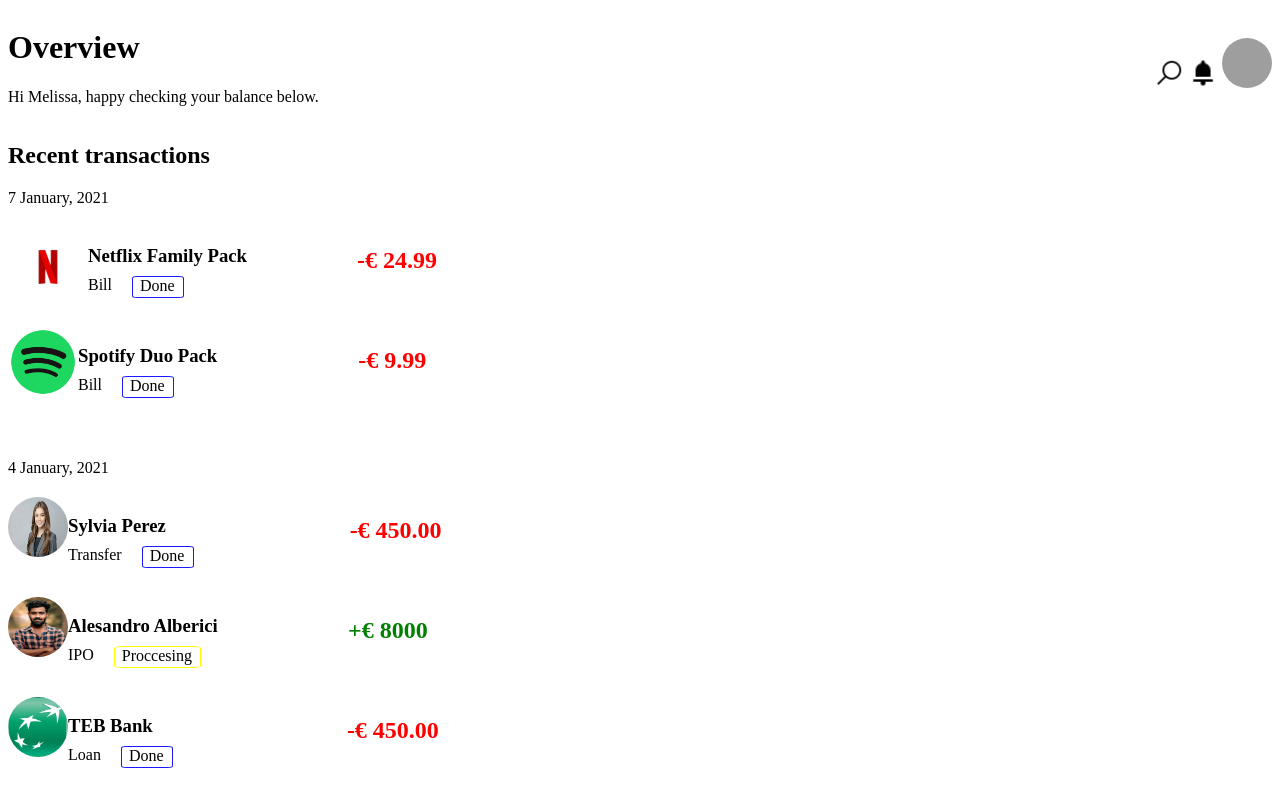
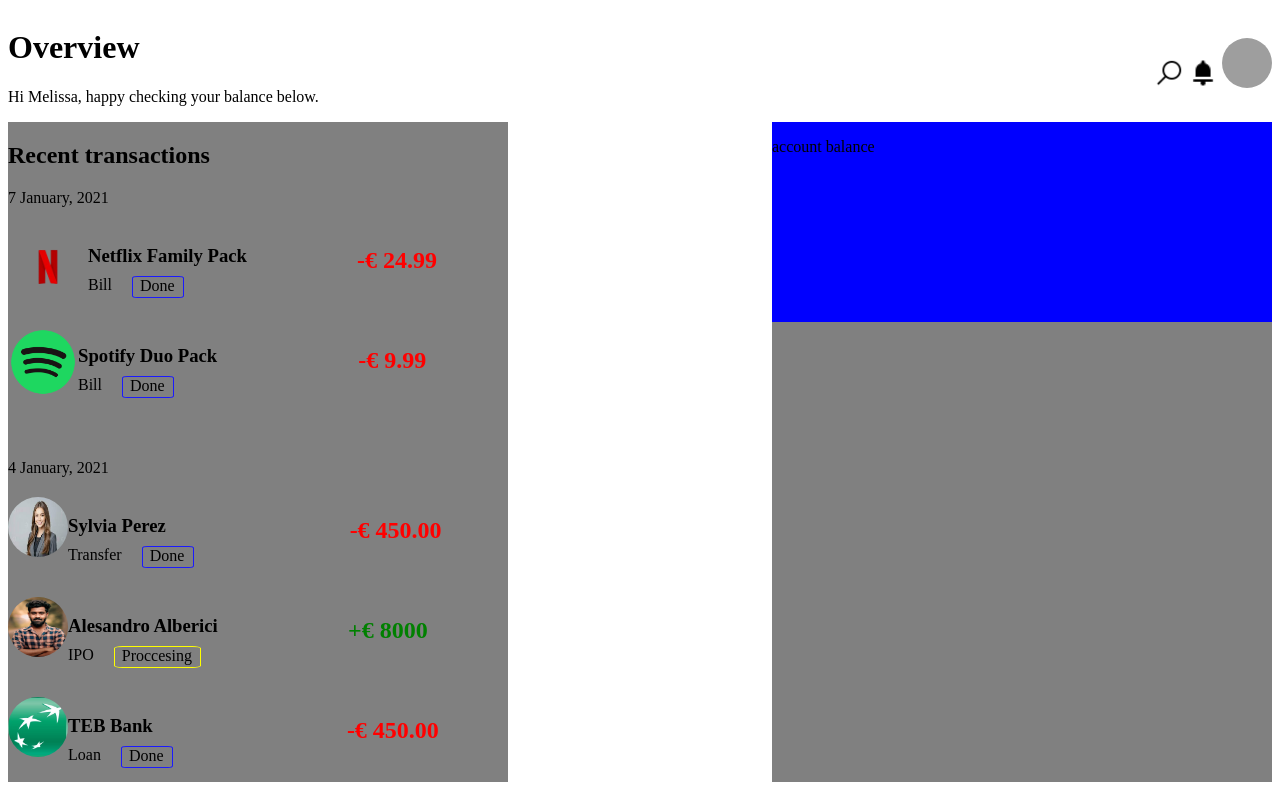
Before and after one commit to b1ndii/Project-flexbank, a plain HTML site: page index.html in a window 1280 px wide. Drawn offline with Linux system fonts and the light colour scheme; grey boxes are pictures that could not be loaded.

Commit message:
Add files via upload
ka met edhe pjesa e djadht pa e bo

```diff
--- a/index.html
+++ b/index.html
@@ -23,8 +23,11 @@
         </div>
     </div>
 
+<!--Pjesa kryesore-->
+ <div class="kryesori">
+
    <!--Ana e majt e pjeses kryesore-->
-    <div>
+    <div class="majt-kryesori">
         <h2>Recent transactions</h2>
         <p>7 January, 2021</p>
 
@@ -162,9 +165,26 @@
     </div>
 
     <!--Ana e djatht e pjeses kryesore-->
-    <div>
+    <div class="djatht-kryesori">
+        <div class="katrori-kaltert">
+            <!--Ana e majt e katrorit tkaltert-->
+            <div class="majt-katrorit-kaltert">
+                <p>account balance</p>
+            </div>
 
+            <!--Pjesa e mesit e katrorit tkaltert-->
+            <div class="mesi-katorit-kaltert">
+
+            </div>
+
+            <!--Ana e djatht e katrorit tkaltert-->
+            <div class="djatht-katrorit-kaltert">
+
+            </div>
+
+        </div>
     </div>
+</div>
 
 </body>
 </html>
--- a/style.css
+++ b/style.css
@@ -2,6 +2,18 @@
     display: flex;
     justify-content: space-between;
     align-items: center;
+}
+
+.kryesori {
+    display: flex;
+    justify-content: space-between;
+
+}
+
+.majt-kryesori {
+    background-color: gray;
+    height: 660px;
+    width: 500px;
 }
 
 .person {border-radius: 100%;}
@@ -108,3 +120,16 @@
     margin-top: 0;
     margin-left: 7px;
 }
+
+.katrori-kaltert {
+    display: flex;
+    background-color: blue;
+    height: 200px;
+    width: 500px;
+}
+
+.djatht-kryesori {
+    background-color: gray;
+    height: 660px;
+    width: 500px;
+}
```
